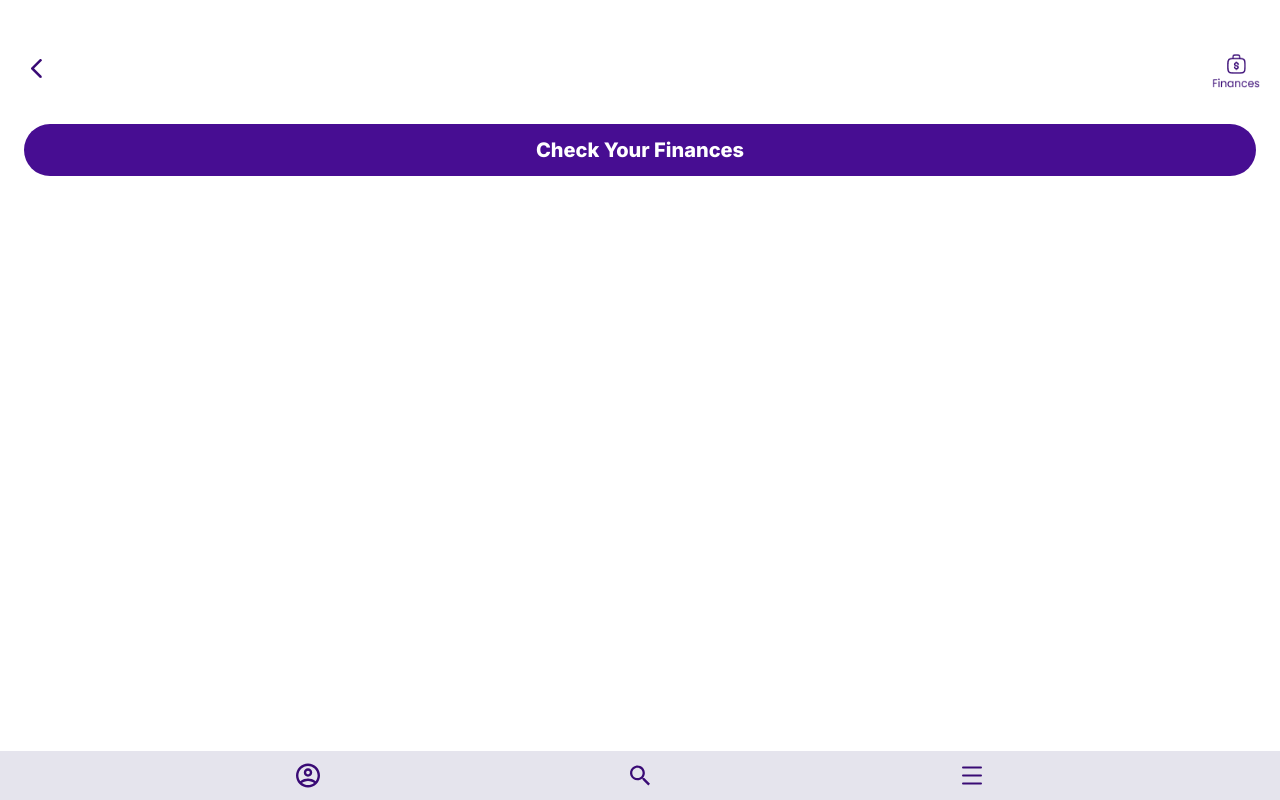
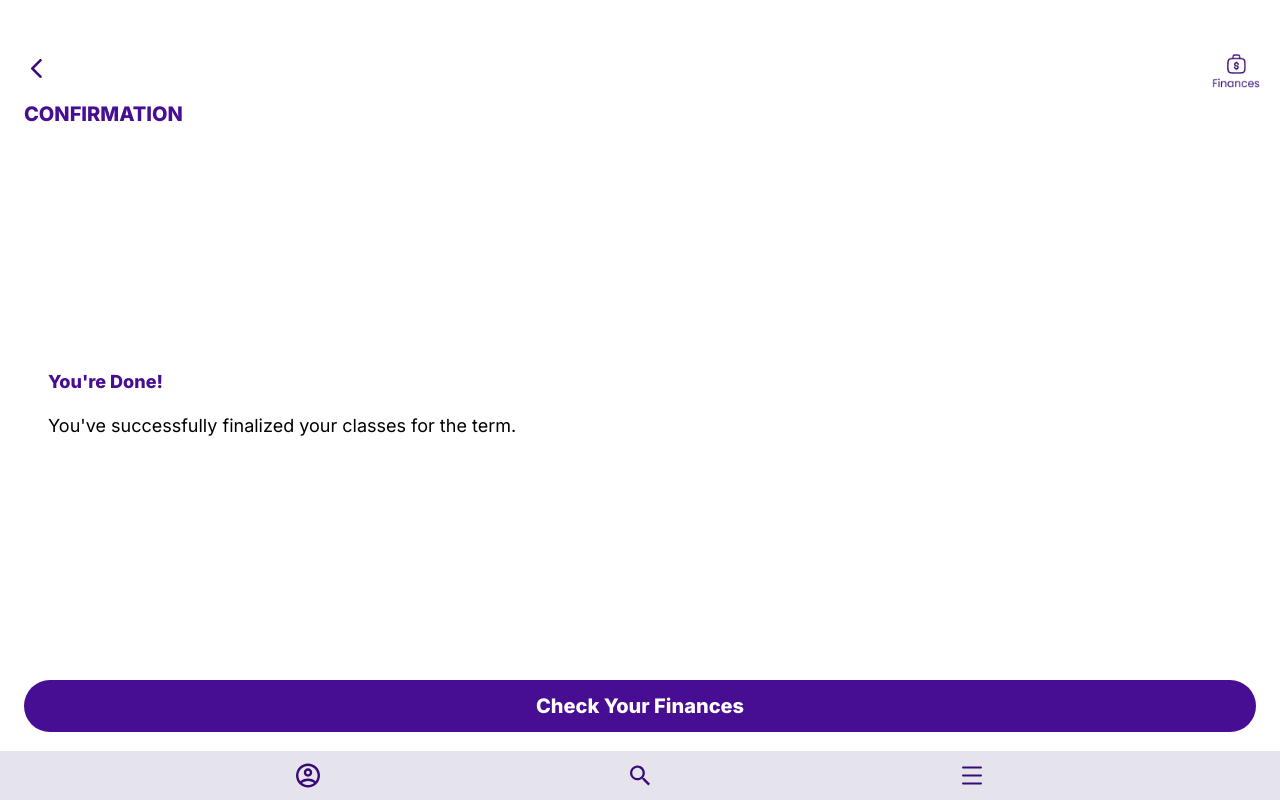
Before and after one commit to AnthonyQuispe/Course-Savers, a Next.js app: page /confirm in a window 1280 px wide. Built offline with nearby package versions, Linux system fonts and the light colour scheme.

Commit message:
Finished styling confirm page with functioning navigation buttons. Just need to connect check-out page with backend.

```diff
--- a/src/app/confirm/page.tsx
+++ b/src/app/confirm/page.tsx
@@ -3,8 +3,11 @@
 import Image from "next/image";
 import backButtonIcon from "../../../public/icons/back-button-icon.png";
 import financesIcon from "../../../public/icons/finances-icon.png";
+import { useRouter } from "next/navigation";
 
 export default function Confirm() {
+
+    const router = useRouter();
 
     return (
         <div className="pt-[44px]">
@@ -12,10 +15,12 @@ export default function Confirm() {
                 <Image src={backButtonIcon} alt="back button" onClick={() => router.back()} />
                 <Image className="w-12 h-12" src={financesIcon} alt="finances button" />
             </div>
-            <section className="p-6 pt-2">
-
-            </section>
-            <section className="px-6">
+            <section className="p-6 pt-2 flex flex-col justify-between h-full">
+                <h1 className=" text-xl text-PrimaryPurp font-extrabold">CONFIRMATION</h1>
+                <div className="py-[15rem] px-6">
+                    <h2 className=" text-PrimaryPurp text-lg font-extrabold pb-4">You're Done!</h2>
+                    <p className=" text-lg">You've successfully finalized your classes for the term.</p>
+                </div>
                 <button className="bg-PrimaryPurp rounded-full w-full p-3 text-white text-xl font-extrabold">Check Your Finances</button>
             </section>
         </div>
```
